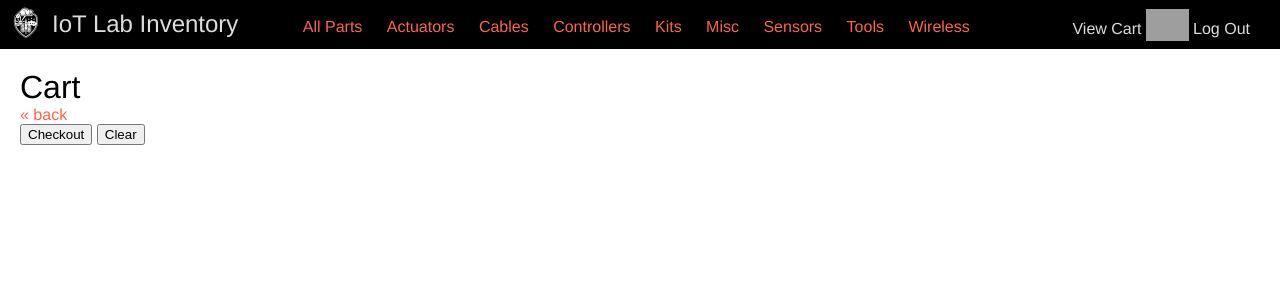
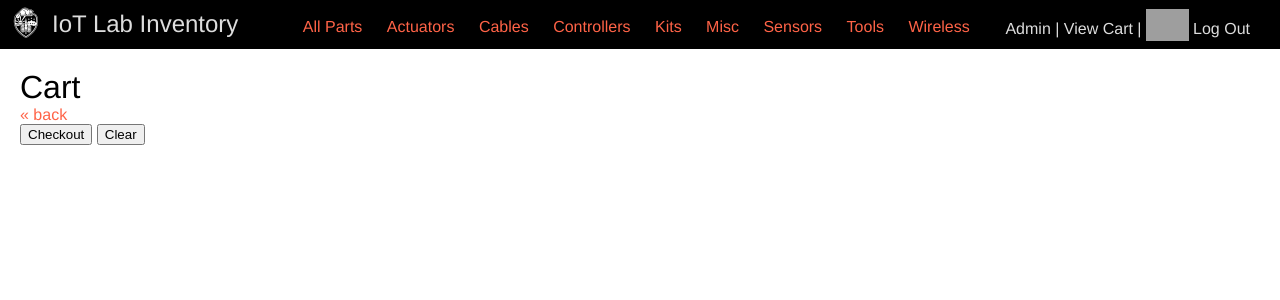
Before and after one commit to osu-cascades/iot-lab-inventory, a Flask app: page /cart in a window 1280 px wide. Shown: the top 300 px of the page. Run offline with Flask 2, Linux system fonts and the light colour scheme; the visitor is signed in with stand-in values (Sample User, id 1); data comes from the database, SQL or seed files in the repository; grey boxes are pictures that could not be loaded.

Commit message:
added Boolean role field (is_admin) to User model; added an admin dashboard and form to manage users

```diff
--- a/iot_lab_inventory/models.py
+++ b/iot_lab_inventory/models.py
@@ -43,6 +43,7 @@ class User(db.Model, UserMixin):
     email = db.Column(db.String)
     name = db.Column(db.String)
     picture = db.Column(db.String)
+    is_admin = db.Column(db.Boolean)
 
     cart = Cart()
 
@@ -51,6 +52,7 @@ class User(db.Model, UserMixin):
         self.email = email
         self.name = name
         self.picture = picture
+        self.is_admin = False
 
     @staticmethod
     @login_manager.user_loader
--- a/iot_lab_inventory/templates/base.html
+++ b/iot_lab_inventory/templates/base.html
@@ -20,7 +20,11 @@
         <li><a href="/parts?category=wireless">Wireless</a></li>
         <li class="user">
           {% if current_user.is_authenticated() %}
-            <a href="{{ url_for('cart') }}">View Cart</a>
+              {% if current_user.is_admin %}
+                  <a href="{{ url_for('admin_dashboard') }}">Admin | </a>
+              {% endif %}
+
+            <a href="{{ url_for('cart') }}">View Cart | </a>
             <a href="{{ url_for('users_current_user')}}"><img class="user_avatar" src="{{ current_user.picture }}"/></a>
             <a href="/logout">Log Out</a>
           {% else %}
--- a/iot_lab_inventory/templates/users/current_user.html
+++ b/iot_lab_inventory/templates/users/current_user.html
@@ -6,6 +6,6 @@
   <img class="user_profile_avatar" src="{{ current_user.picture }}">
   <h2>{{ current_user.name }}</h2>
   <p>{{ current_user.username }} ({{ current_user.email }})</p>
-  <p>TODO Role Name</p>
+  <p>Role: {% if current_user.is_admin %} Administrator {% else %} Student{% endif %}</p>
 </div>
 {% endblock %}
--- a/iot_lab_inventory/views.py
+++ b/iot_lab_inventory/views.py
@@ -56,6 +56,41 @@ def login_failure(e):
 @login_required
 def users_current_user():
     return render_template('users/current_user.html')
+
+# Admin
+
+@app.route('/admin/dashboard')
+@login_required
+def admin_dashboard():
+    return render_template('admin/dashboard.html')
+
+
+@app.route('/admin/manage_users')
+@login_required
+def admin_manage_users():
+    users = User.query.all()
+    return render_template('admin/manage_users.html', users=users)
+
+@app.route('/admin/manage_users', methods=['POST'])
+@login_required
+def admin_update_user_role():
+    user_id = int(request.form['user_id'])
+    role = request.form.get('role')
+
+    try:
+        user = User.query.filter_by(id=user_id).first()
+        if role == 'True':
+            user.is_admin = True
+        else:
+            user.is_admin = False
+        db.session.commit()
+        flash('Updated user role')
+
+    except Exception as err:
+        flash('ERROR: unable to update user role')
+
+    return redirect(url_for('admin_manage_users'))
+
 
 
 # Parts
```
Also changed, not shown: 1 other file.
